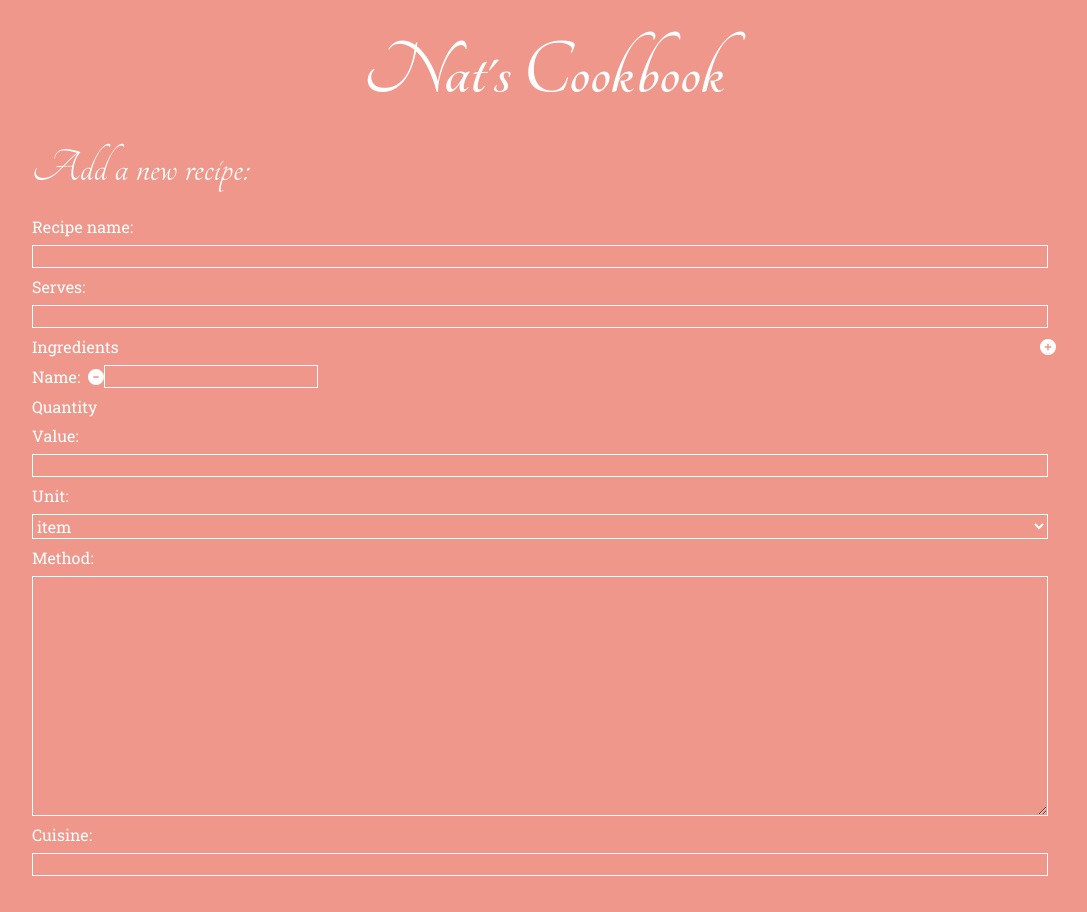
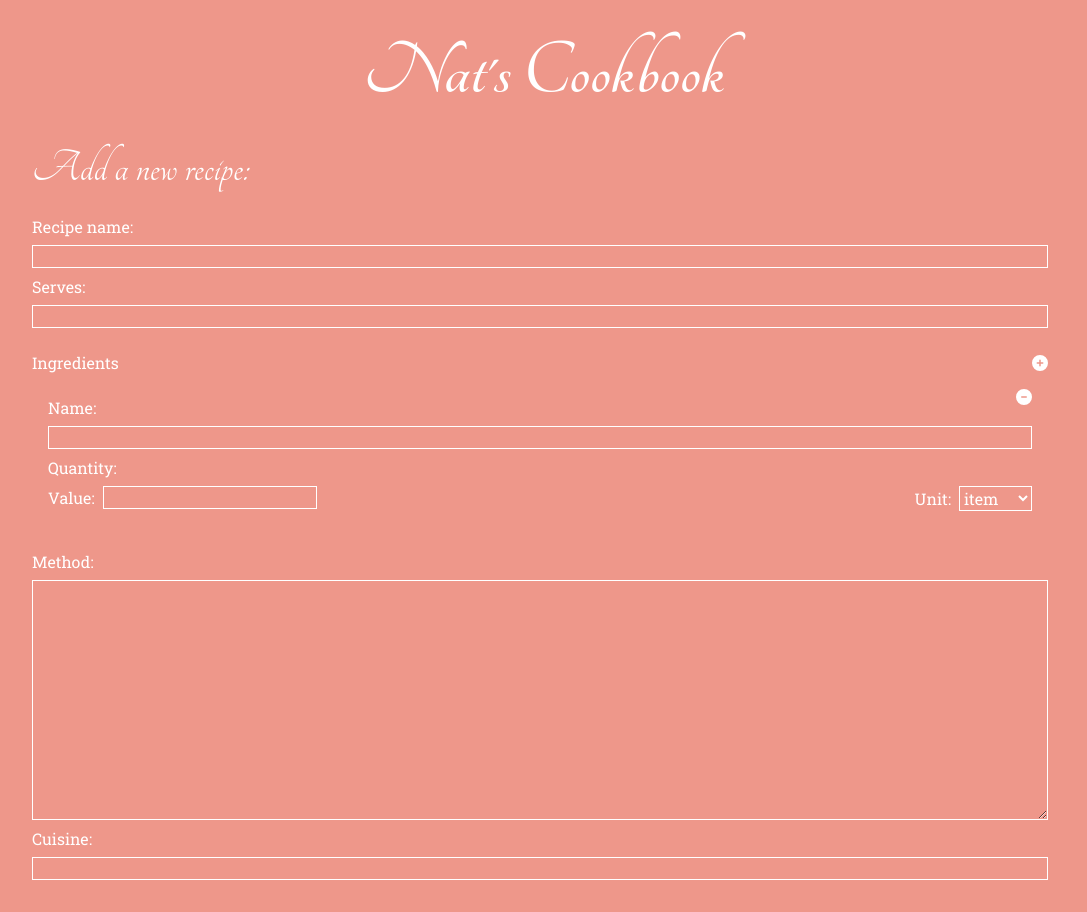
Before and after one commit to nchomeldoe/nats-cookbook, a React (Create React App) app: page /new in a window 1280 px wide. Shown: the whole page, without its empty margins (96-1183 px from the left). Built offline with nearby package versions, Linux system fonts and the light colour scheme.

Commit message:
added styling to ingredient form item

```diff
--- a/src/components/IngredientFormItem/IngredientFormItem.jsx
+++ b/src/components/IngredientFormItem/IngredientFormItem.jsx
@@ -4,38 +4,45 @@ import "./IngredientFormItem.scss";
 
 const IngredientFormItem = ({ handleRemoveIngredientFormItem, id }) => {
   return (
-    <div>
-      <label className="recipe-form__label" htmlFor="ingredientName">
+    <div className="ingredient-form-item">
+      <div className="ingredient-form-item__name-heading">
+        <label className="ingredient-form-item__label" htmlFor="ingredientName">
           Name:
         </label>
         <FontAwesomeIcon
+          className="ingredient-form-item__icon"
           icon={faCircleMinus}
           onClick={() => {
             handleRemoveIngredientFormItem(id);
           }}
         />
+      </div>
       <input
-        className="recipe-form__input recipe-form__input--text"
+        className="ingredient-form-item__input ingredient-form-item__input--text"
         type="text"
         id="ingredientName"
         name="ingredientName"
       />
-      <fieldset className="recipe-form__fieldset">
-        <legend className="recipe-form__legend">Quantity</legend>
-        <label className="recipe-form__label" htmlFor="value">
+      <fieldset className="ingredient-form-item__fieldset">
+        <legend className="ingredient-form-item__legend">Quantity:</legend>
+        <div className="ingredient-form-item__quantity-container">
+          <div className="ingredient-form-item__quantity-section">
+            <label className="ingredient-form-item__label" htmlFor="value">
               Value:
             </label>
             <input
-          className="recipe-form__input recipe-form__input--text"
+              className="ingredient-form-item__input ingredient-form-item__input--text"
               type="text"
               id="value"
               name="value"
             />
-        <label className="recipe-form__label" htmlFor="unit">
+          </div>
+          <div className="ingredient-form-item__quantity-section">
+            <label className="ingredient-form-item__label" htmlFor="unit">
               Unit:
             </label>
             <select
-          className="recipe-form__input recipe-form__input--select"
+              className="ingredient-form-item__input ingredient-form-item__input--select"
               name="unit"
               id="unit"
             >
@@ -57,6 +64,8 @@ const IngredientFormItem = ({ handleRemoveIngredientFormItem, id }) => {
               <option>bunch</option>
               <option>packet</option>
             </select>
+          </div>
+        </div>
       </fieldset>
     </div>
   );
--- a/src/components/IngredientFormItem/IngredientFormItem.scss
+++ b/src/components/IngredientFormItem/IngredientFormItem.scss
@@ -0,0 +1,49 @@
+@use "../../assets/sass/_variables.scss" as *;
+
+.ingredient-form-item {
+  margin: 1rem;
+  display: flex;
+  flex-direction: column;
+
+  &__name-heading {
+    display: flex;
+    justify-content: space-between;
+  }
+
+  &__input {
+    margin-top: 0.5rem;
+    margin-right: 0.5rem;
+    padding: 0;
+    border: 0.02rem solid $color-primary;
+    outline: 0;
+    font-size: 100%;
+    font-family: $font-secondary;
+    color: $color-primary;
+  }
+
+  &__fieldset {
+    margin-top: 0.5rem;
+    padding: 0;
+    border: 0;
+    outline: 0;
+    font-size: 100%;
+    display: flex;
+    flex-direction: column;
+    font-family: $font-secondary;
+    color: $color-primary;
+  }
+
+  &__label {
+    margin-top: 0.5rem;
+    margin-right: 0.5rem;
+  }
+
+  &__icon {
+    margin-right: 0.5rem;
+  }
+
+  &__quantity-container {
+    display: flex;
+    justify-content: space-between;
+  }
+}
--- a/src/components/RecipeForm/RecipeForm.jsx
+++ b/src/components/RecipeForm/RecipeForm.jsx
@@ -6,8 +6,6 @@ import "./RecipeForm.scss";
 
 const RecipeForm = () => {
   const [ingredientFormItems, setIngredientFormItems] = useState([{ id: 1 }]);
-
-  console.log(ingredientFormItems);
 
   const handleAddIngredientFormItem = () => {
     setIngredientFormItems((currState) => {
@@ -53,9 +51,11 @@ const RecipeForm = () => {
         name="serves"
       />
       <fieldset className="recipe-form__fieldset">
-        <div className="recipe-form__ingredients">
+        <div className="recipe-form__ingredients-container">
+          <div className="recipe-form__ingredients-heading">
             <legend className="recipe-form__legend">Ingredients</legend>
             <FontAwesomeIcon
+              className="recipe-form__icon"
               icon={faCirclePlus}
               onClick={handleAddIngredientFormItem}
             />
@@ -67,6 +67,7 @@ const RecipeForm = () => {
               handleRemoveIngredientFormItem={handleRemoveIngredientFormItem}
             />
           ))}
+        </div>
       </fieldset>
       <label className="recipe-form__label" htmlFor="description">
         Method:
--- a/src/components/RecipeForm/RecipeForm.scss
+++ b/src/components/RecipeForm/RecipeForm.scss
@@ -26,10 +26,20 @@
     }
   }
 
-  &__ingredients {
+  &__ingredients-container {
+    margin-top: 1rem;
+    margin-bottom: 1rem;
+  }
+
+  &__ingredients-heading {
     display: flex;
     justify-content: space-between;
     align-items: center;
+    margin-bottom: 0.5rem;
+  }
+
+  &__icon {
+    margin-right: 0.5rem;
   }
 
   &__fieldset {
```
Lines whose indentation alone changed are shown as unchanged.
